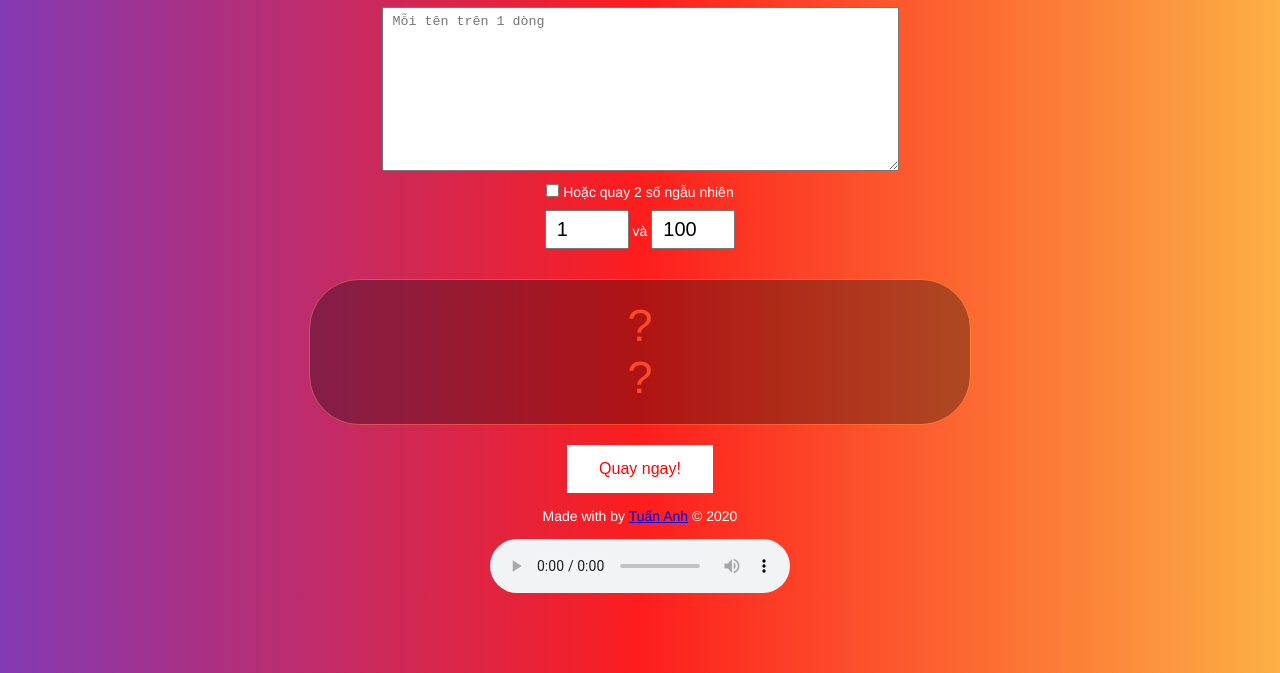
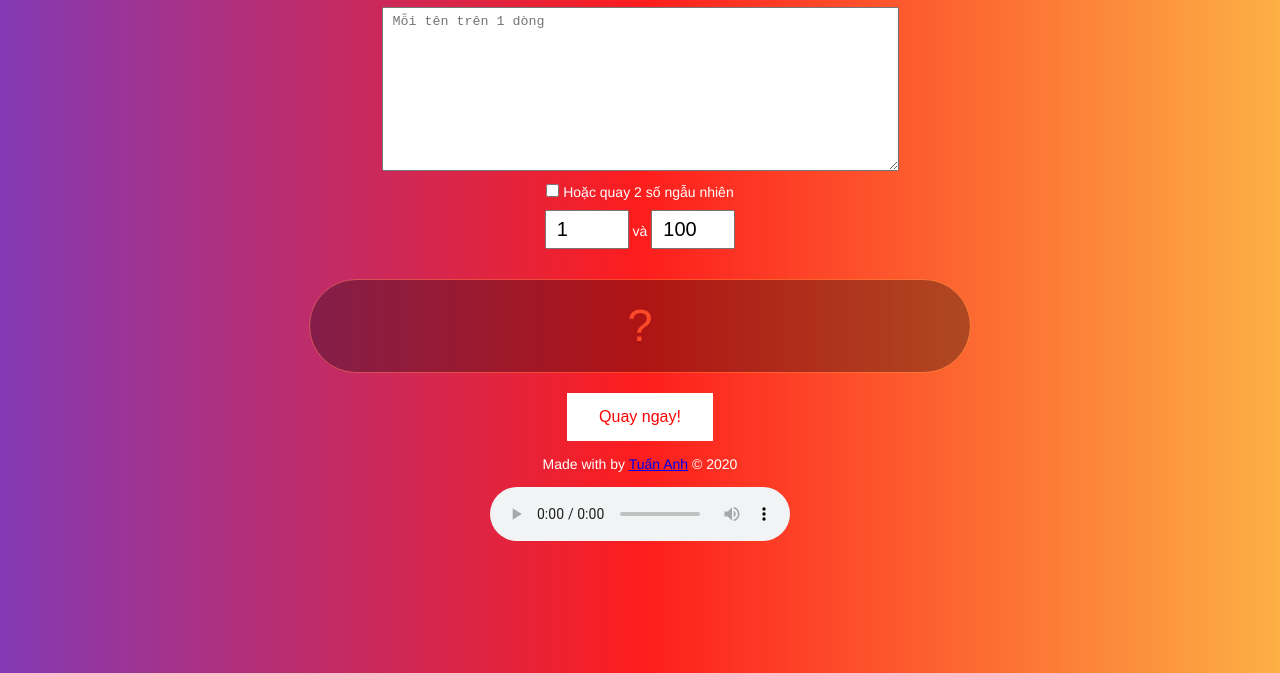
Before and after one commit to anhnbt/xoso, a plain HTML site: page index.html in a window 1280 px wide. Shown: the part 127-800 px from the top of the page. Drawn offline with Linux system fonts and the light colour scheme.

Commit message:
fix: show one result

```diff
--- a/index.html
+++ b/index.html
@@ -23,7 +23,7 @@
                 <input type="number" id="lownumber" value="1" class="form-control" placeholder="Min" required /> và
                 <input type="number" id="highnumber" value="100" class="form-control" placeholder="Max" required />
             </div>
-            <div id="result" class="mt-2"><span>?</span><span>?</span></div>
+            <div id="result" class="mt-2"><span>?</span></div>
             <button class="btn" onclick="spin(); return false;">Quay ngay!</button>
         </form>
         <p>Made with by <a href="https://www.facebook.com/anhnbtdotcom/" rel="author">Tuấn Anh</a> © 2020</p>
```
